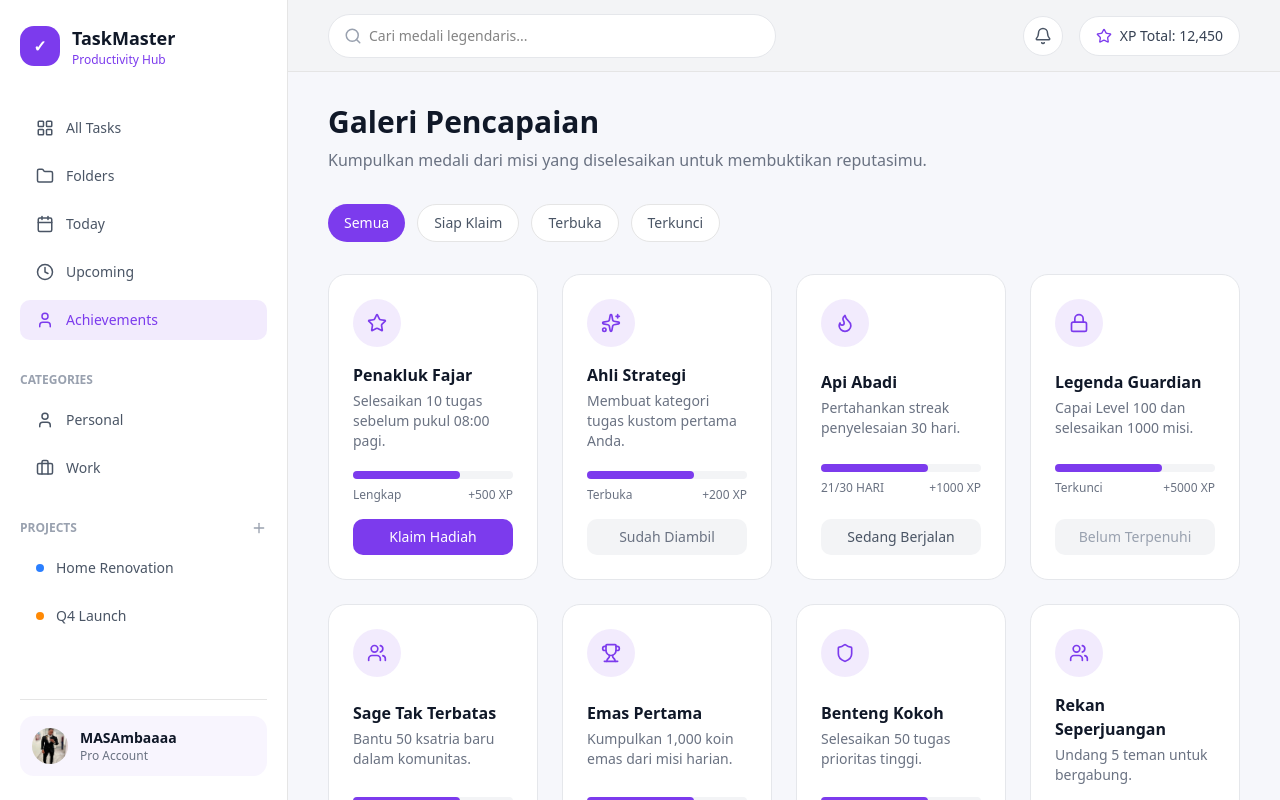
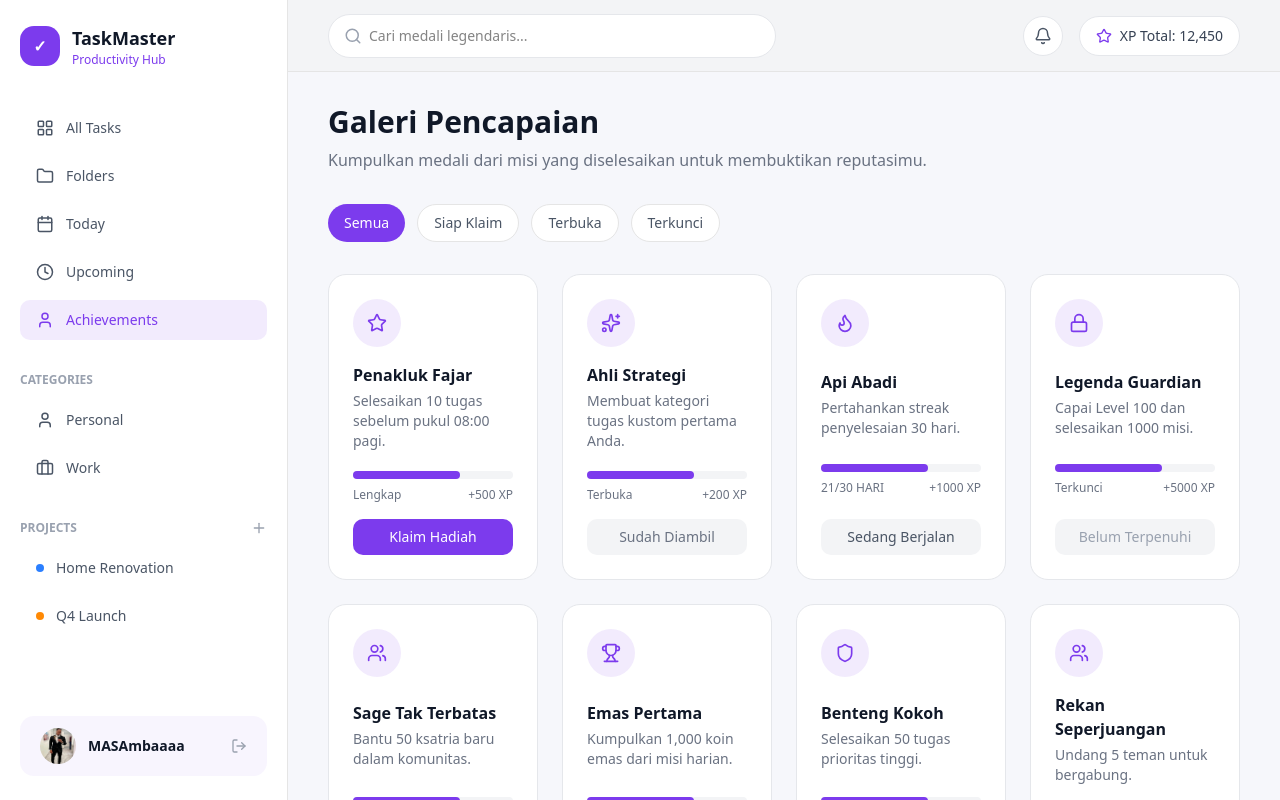
Before and after one commit to Abshoor24/FEtask-FICPACT, a Next.js app: page /dashboard/achievement in a window 1280 px wide. Built offline with nearby package versions, Linux system fonts and the light colour scheme.

Commit message:
Feat: Sidebar

```diff
--- a/src/components/Header.tsx
+++ b/src/components/Header.tsx
@@ -4,7 +4,7 @@ import { Bell, Search, Star } from "lucide-react";
 
 export default function Header() {
   return (
-    <header className="w-full h-[72px] bg-[#F3F4F6] border-b flex items-center justify-between px-6 md:px-10">
+    <header className="w-full h-18 bg-[#F3F4F6] border-b flex items-center justify-between px-6 md:px-10">
 
       {/* SEARCH */}
       <div className="relative w-full max-w-md">
--- a/src/components/Sidebar.tsx
+++ b/src/components/Sidebar.tsx
@@ -10,6 +10,7 @@ import {
   Briefcase,
   Folder,
   Plus,
+  LogOut,
 } from "lucide-react";
 import { usePathname } from "next/navigation";
 import clsx from "clsx";
@@ -123,9 +124,8 @@ export default function Sidebar() {
       </div>
 
       {/* USER */}
-      <Link href="/dashboard/profile">
-        <div className="pt-4 border-t">
-          <div className="flex items-center justify-between px-3 py-3 rounded-xl bg-[#7C3BED]/5">
+      <Link href={"/dashboard/profile"}>
+        <div className="flex items-center justify-between px-5 py-3 rounded-xl bg-[#7C3BED]/5">
           <div className="flex items-center gap-3">
             <Image
               src="/amba1.jpg"
@@ -134,14 +134,11 @@ export default function Sidebar() {
               alt="User"
               className="w-9 h-9 rounded-full"
             />
-              <div>
-                <p className="text-sm font-semibold text-gray-900">
-                  MASAmbaaaa
-                </p>
-                <p className="text-xs text-gray-500">Pro Account</p>
+
+            <p className="text-sm font-semibold text-gray-900">MASAmbaaaa</p>
           </div>
-            </div>
-          </div>
+
+          <LogOut size={16} className="text-gray-400" />
         </div>
       </Link>
     </aside>
```
Lines whose indentation alone changed are shown as unchanged.
